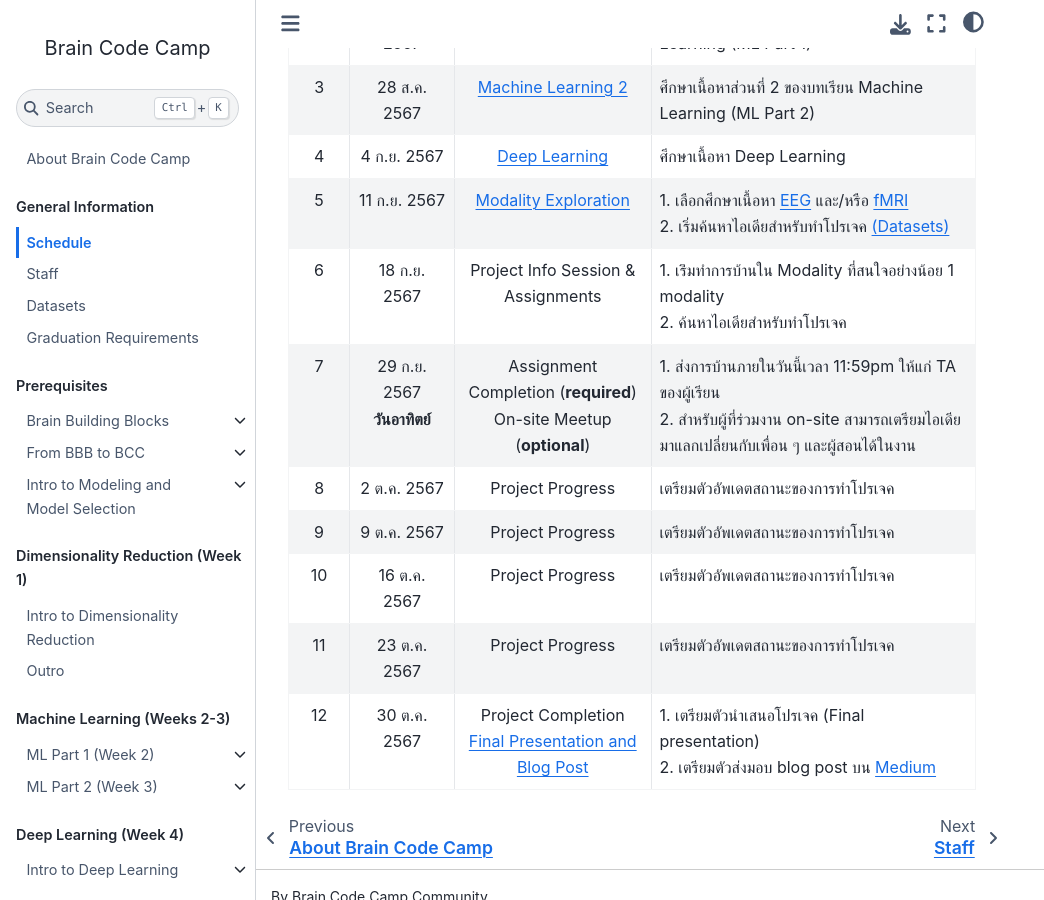
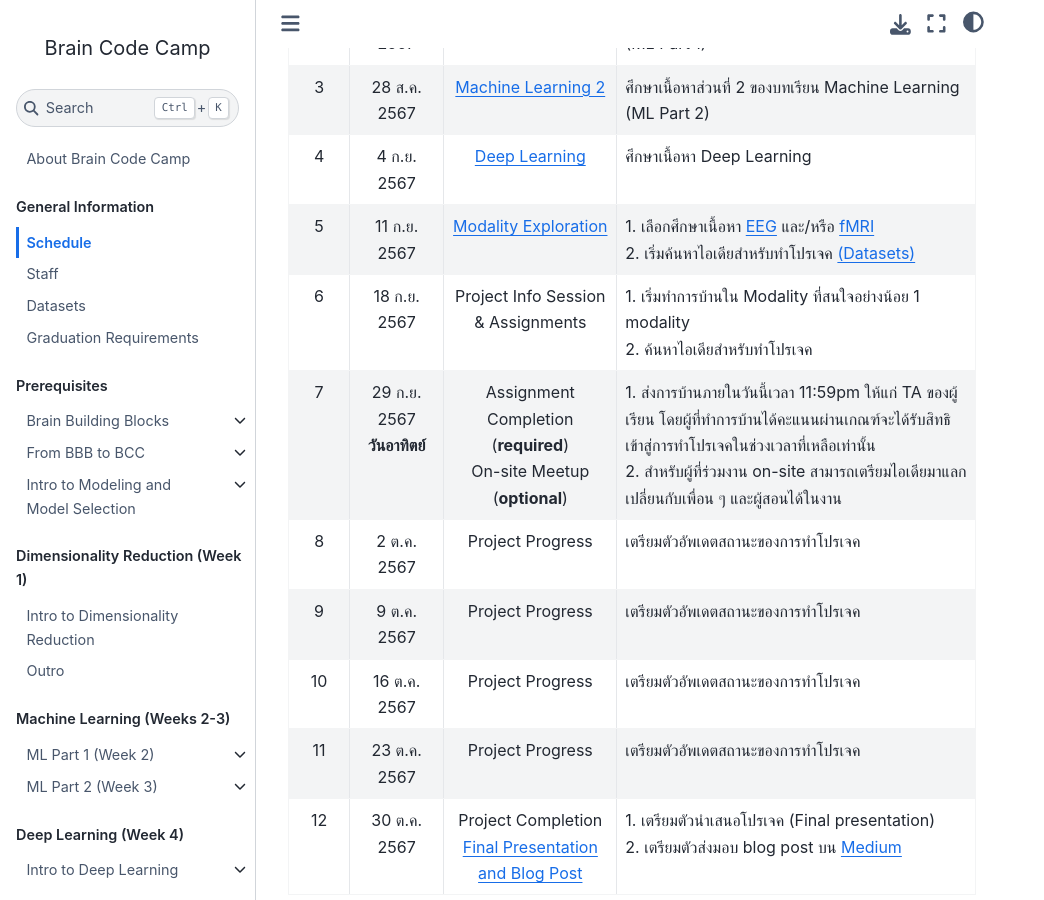
Before and after one commit to ichatnun/brainCodeCamp2024, a Jupyter Book: the page built from GeneralInfo/schedule.md, in a window 1280 px wide and 900 px high, scrolled down 730 px. Shown: the whole window, without its empty margins (0-1044 px from the left). Built offline with Jupyter Book 1.0.4 settings and Sphinx 7.4.7 and the Sphinx Book theme 1.1.4, drawn with Linux system fonts in a browser that asks for light colours; pages that are not in the unit, such as notebooks, are missing from menus.

Commit message:
Update info

```diff
--- a/GeneralInfo/schedule.md
+++ b/GeneralInfo/schedule.md
@@ -14,17 +14,17 @@
 
 2. **Office Hours (OH)**
 
-| Week | Office Hour <br> (19.00-20.30 น.) |                                               กิจกรรม                                               | การเตรียมตัว                                                                                                                                                                                                           |
-| :--: | :-------------------------------: | :-------------------------------------------------------------------------------------------------: | :--------------------------------------------------------------------------------------------------------------------------------------------------------------------------------------------------------------------- |
-|  1   |            7 ส.ค. 2567            |        [Dimensionality Reduction](/Fundamentals/DimensionalityReduction/dim_reduct_intro.md)        | 1. ทบทวนเนื้อหา Prerequisites <br> 2. ศึกษาเนื้อหา Dimensionality Reduction                                                                                                                                            |
-|  2   |           14 ส.ค. 2567            |                [Machine Learning 1](/Fundamentals/MachineLearning/ml_part1_intro.md)                | ศึกษาเนื้อหาส่วนที่ 1 ของบทเรียน Machine Learning (ML Part 1)                                                                                                                                                          |
-|  3   |           28 ส.ค. 2567            |                [Machine Learning 2](/Fundamentals/MachineLearning/ml_part2_intro.md)                | ศึกษาเนื้อหาส่วนที่ 2 ของบทเรียน Machine Learning (ML Part 2)                                                                                                                                                          |
-|  4   |            4 ก.ย. 2567            |                 [Deep Learning](/Fundamentals/DeepLearning/deep_learning_intro.md)                  | ศึกษาเนื้อหา Deep Learning                                                                                                                                                                                             |
-|  5   |           11 ก.ย. 2567            |          [Modality Exploration](/Fundamentals/ModalityExploration/modality-exploration.md)          | 1. เลือกศึกษาเนื้อหา [EEG](/Fundamentals/ModalityExploration/EEG/EEG.md) และ/หรือ [fMRI](/Fundamentals/ModalityExploration/fMRI/fMRI.md) <br> 2. เริ่มค้นหาไอเดียสำหรับทำโปรเจค [(Datasets)](/GeneralInfo/datasets.md) |
-|  6   |           18 ก.ย. 2567            |                                 Project Info Session & Assignments                                  | 1. เร่ิมทำการบ้านใน Modality ที่สนใจอย่างน้อย 1 modality <br> 2. ค้นหาไอเดียสำหรับทำโปรเจค                                                                                                                             |
-|  7   | 29 ก.ย. 2567 <br> **วันอาทิตย์**  |               Assignment Completion (**required**) <br> On-site Meetup (**optional**)               | 1. ส่งการบ้านภายในวันนี้เวลา 11:59pm ให้แก่ TA ของผู้เรียน <br> 2. สำหรับผู้ที่ร่วมงาน on-site สามารถเตรียมไอเดียมาแลกเปลี่ยนกับเพื่อน ๆ และผู้สอนได้ในงาน                                                             |
-|  8   |            2 ต.ค. 2567            |                                          Project Progress                                           | เตรียมตัวอัพเดตสถานะของการทำโปรเจค                                                                                                                                                                                     |
-|  9   |            9 ต.ค. 2567            |                                          Project Progress                                           | เตรียมตัวอัพเดตสถานะของการทำโปรเจค                                                                                                                                                                                     |
-|  10  |           16 ต.ค. 2567            |                                          Project Progress                                           | เตรียมตัวอัพเดตสถานะของการทำโปรเจค                                                                                                                                                                                     |
-|  11  |           23 ต.ค. 2567            |                                          Project Progress                                           | เตรียมตัวอัพเดตสถานะของการทำโปรเจค                                                                                                                                                                                     |
-|  12  |           30 ต.ค. 2567            | Project Completion <br> [Final Presentation and Blog Post](/GeneralInfo/graduation_requirements.md) | 1. เตรียมตัวนำเสนอโปรเจค (Final presentation) <br> 2. เตรียมตัวส่งมอบ blog post บน [Medium](https://medium.com/)                                                                                                       |
+| Week | Office Hour <br> (19.00-20.30 น.) |                                               กิจกรรม                                               | การเตรียมตัว                                                                                                                                                                                                                                            |
+| :--: | :-------------------------------: | :-------------------------------------------------------------------------------------------------: | :------------------------------------------------------------------------------------------------------------------------------------------------------------------------------------------------------------------------------------------------------ |
+|  1   |            7 ส.ค. 2567            |        [Dimensionality Reduction](/Fundamentals/DimensionalityReduction/dim_reduct_intro.md)        | 1. ทบทวนเนื้อหา Prerequisites <br> 2. ศึกษาเนื้อหา Dimensionality Reduction                                                                                                                                                                             |
+|  2   |           14 ส.ค. 2567            |                [Machine Learning 1](/Fundamentals/MachineLearning/ml_part1_intro.md)                | ศึกษาเนื้อหาส่วนที่ 1 ของบทเรียน Machine Learning (ML Part 1)                                                                                                                                                                                           |
+|  3   |           28 ส.ค. 2567            |                [Machine Learning 2](/Fundamentals/MachineLearning/ml_part2_intro.md)                | ศึกษาเนื้อหาส่วนที่ 2 ของบทเรียน Machine Learning (ML Part 2)                                                                                                                                                                                           |
+|  4   |            4 ก.ย. 2567            |                 [Deep Learning](/Fundamentals/DeepLearning/deep_learning_intro.md)                  | ศึกษาเนื้อหา Deep Learning                                                                                                                                                                                                                              |
+|  5   |           11 ก.ย. 2567            |          [Modality Exploration](/Fundamentals/ModalityExploration/modality-exploration.md)          | 1. เลือกศึกษาเนื้อหา [EEG](/Fundamentals/ModalityExploration/EEG/EEG.md) และ/หรือ [fMRI](/Fundamentals/ModalityExploration/fMRI/fMRI.md) <br> 2. เริ่มค้นหาไอเดียสำหรับทำโปรเจค [(Datasets)](/GeneralInfo/datasets.md)                                  |
+|  6   |           18 ก.ย. 2567            |                                 Project Info Session & Assignments                                  | 1. เริ่มทำการบ้านใน Modality ที่สนใจอย่างน้อย 1 modality <br> 2. ค้นหาไอเดียสำหรับทำโปรเจค                                                                                                                                                              |
+|  7   | 29 ก.ย. 2567 <br> **วันอาทิตย์**  |          Assignment Completion <br> (**required**) <br> On-site Meetup <br> (**optional**)          | 1. ส่งการบ้านภายในวันนี้เวลา 11:59pm ให้แก่ TA ของผู้เรียน โดยผู้ที่ทำการบ้านได้คะแนนผ่านเกณฑ์จะได้รับสิทธิเข้าสู่การทำโปรเจคในช่วงเวลาที่เหลือเท่านั้น <br> 2. สำหรับผู้ที่ร่วมงาน on-site สามารถเตรียมไอเดียมาแลกเปลี่ยนกับเพื่อน ๆ และผู้สอนได้ในงาน |
+|  8   |            2 ต.ค. 2567            |                                          Project Progress                                           | เตรียมตัวอัพเดตสถานะของการทำโปรเจค                                                                                                                                                                                                                      |
+|  9   |            9 ต.ค. 2567            |                                          Project Progress                                           | เตรียมตัวอัพเดตสถานะของการทำโปรเจค                                                                                                                                                                                                                      |
+|  10  |           16 ต.ค. 2567            |                                          Project Progress                                           | เตรียมตัวอัพเดตสถานะของการทำโปรเจค                                                                                                                                                                                                                      |
+|  11  |           23 ต.ค. 2567            |                                          Project Progress                                           | เตรียมตัวอัพเดตสถานะของการทำโปรเจค                                                                                                                                                                                                                      |
+|  12  |           30 ต.ค. 2567            | Project Completion <br> [Final Presentation and Blog Post](/GeneralInfo/graduation_requirements.md) | 1. เตรียมตัวนำเสนอโปรเจค (Final presentation) <br> 2. เตรียมตัวส่งมอบ blog post บน [Medium](https://medium.com/)                                                                                                                                        |
```
Also changed, not shown: GeneralInfo/graduation_requirements.md (+2 -0 lines), intro.md (+0 -4 lines).
